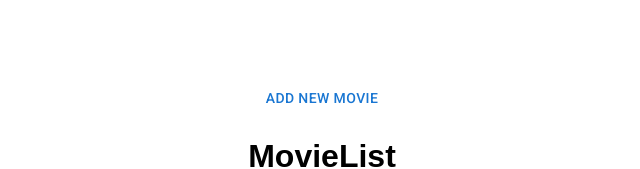
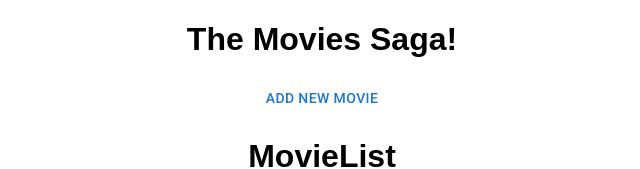
Before and after one commit to Veeesop/weekend-movie-sagas, a React (Create React App) app: page / in a window 1280 px wide. Shown: the top 169 px of the page, without its empty margins (318-958 px from the left). Built offline with nearby package versions, Linux system fonts and the light colour scheme; no server answers.

Commit message:
changed title text color

```diff
--- a/src/components/App/App.css
+++ b/src/components/App/App.css
@@ -2,9 +2,6 @@
   text-align: center;
 }
 
-.title-saga {
-  color: white;
-}
 
 .App-header {
   background-color: grey;
```
